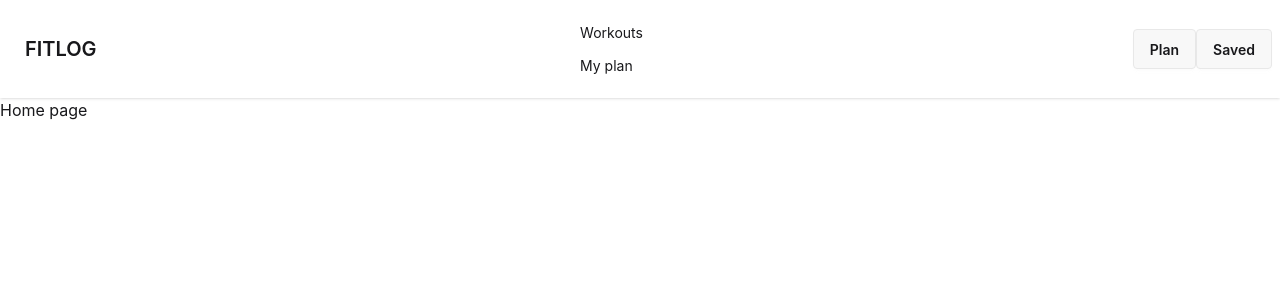
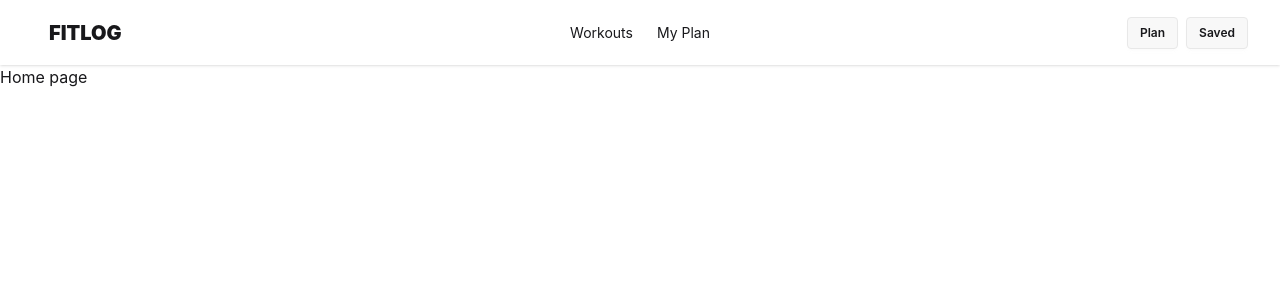
Before and after one commit to limon-hasan/nextjs-assignment-project-programming-hero-fitness, a Next.js app: page / in a window 1280 px wide. Shown: the top 300 px of the page. Built offline with nearby package versions, Linux system fonts and the light colour scheme.

Commit message:
updated the navbar

```diff
--- a/src/componnents/shared/Navbar.tsx
+++ b/src/componnents/shared/Navbar.tsx
@@ -1,16 +1,19 @@
+import Link from "next/link";
+
 const Navbar = () => {
   const links = (
-    <ul className="menu menu-horizontal px-1">
+    <>
       <li>
-        <a>Workouts</a>
+        <Link href="/">Workouts</Link>
       </li>
       <li>
-        <a>My plan</a>
+        <Link href="/my-plan">My Plan</Link>
       </li>
-    </ul>
+    </>
   );
+
   return (
-    <div className="navbar bg-base-100 shadow-sm">
+    <div className="navbar bg-base-100 shadow-sm px-4 md:px-8">
       <div className="navbar-start">
         <div className="dropdown">
           <div tabIndex={0} role="button" className="btn btn-ghost lg:hidden">
@@ -22,29 +25,39 @@ const Navbar = () => {
               viewBox="0 0 24 24"
               stroke="currentColor"
             >
-              {" "}
               <path
                 strokeLinecap="round"
                 strokeLinejoin="round"
                 strokeWidth="2"
                 d="M4 6h16M4 12h8m-8 6h16"
-              />{" "}
+              />
             </svg>
           </div>
+
           <ul
             tabIndex={-1}
-            className="menu menu-sm dropdown-content bg-base-100 rounded-box z-1 mt-3 w-52 p-2 shadow"
+            className="menu menu-sm dropdown-content bg-base-100 rounded-box z-10 mt-3 w-52 p-2 shadow"
           >
             {links}
           </ul>
         </div>
-        <a className="btn btn-ghost text-xl">FITLOG</a>
+
+        <Link href="/" className="btn btn-ghost text-xl font-black">
+          FITLOG
+        </Link>
       </div>
-      <div className="navbar-center hidden lg:flex"></div>
-      {links}
-      <div className="navbar-end">
-        <a className="btn">Plan</a>
-        <a className="btn">Saved</a>
+
+      <div className="navbar-center hidden lg:flex">
+        <ul className="menu menu-horizontal px-1">{links}</ul>
+      </div>
+
+      <div className="navbar-end gap-2">
+        <Link href="/my-plan" className="btn btn-sm">
+          Plan
+        </Link>
+        <Link href="/my-plan" className="btn btn-sm">
+          Saved
+        </Link>
       </div>
     </div>
   );
```
